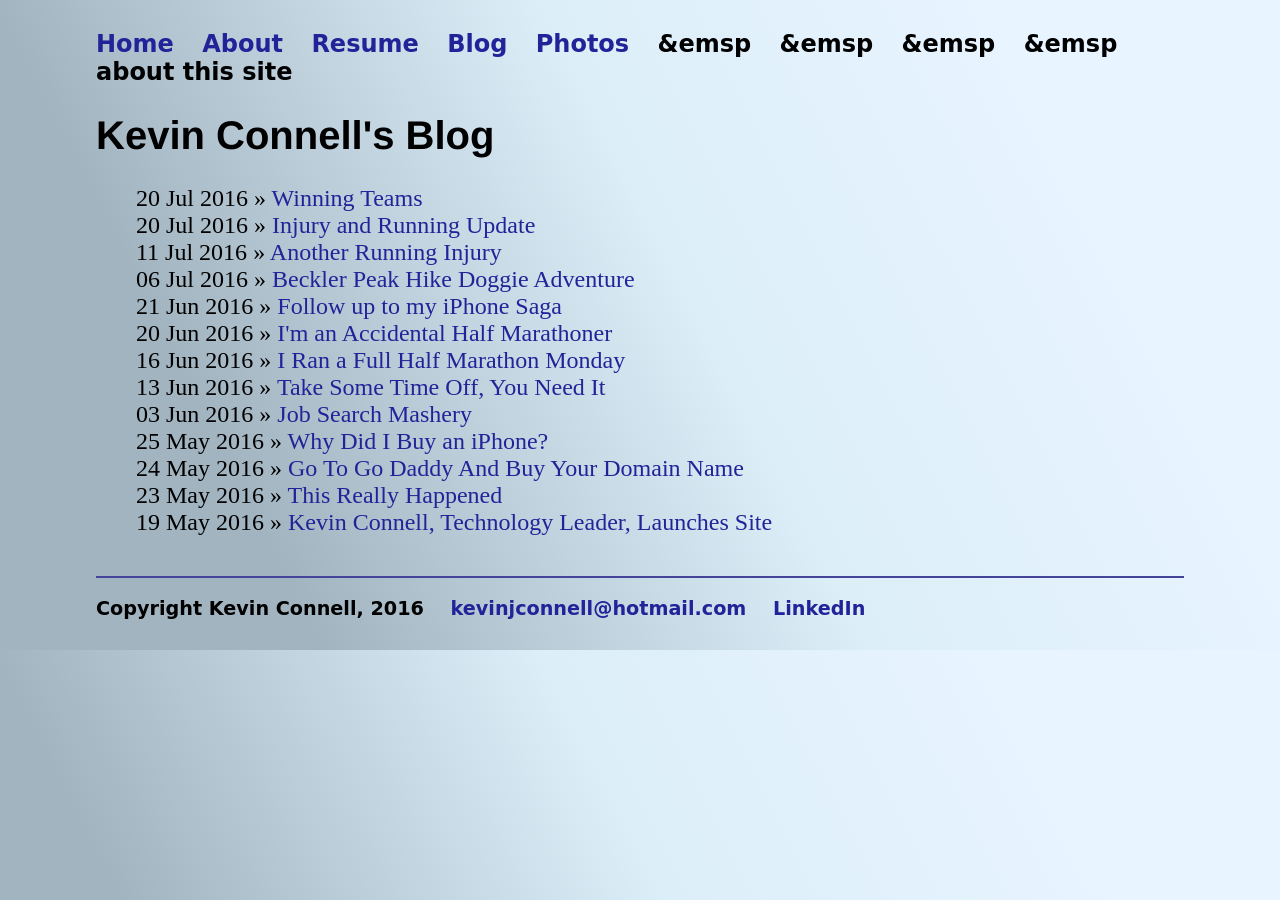
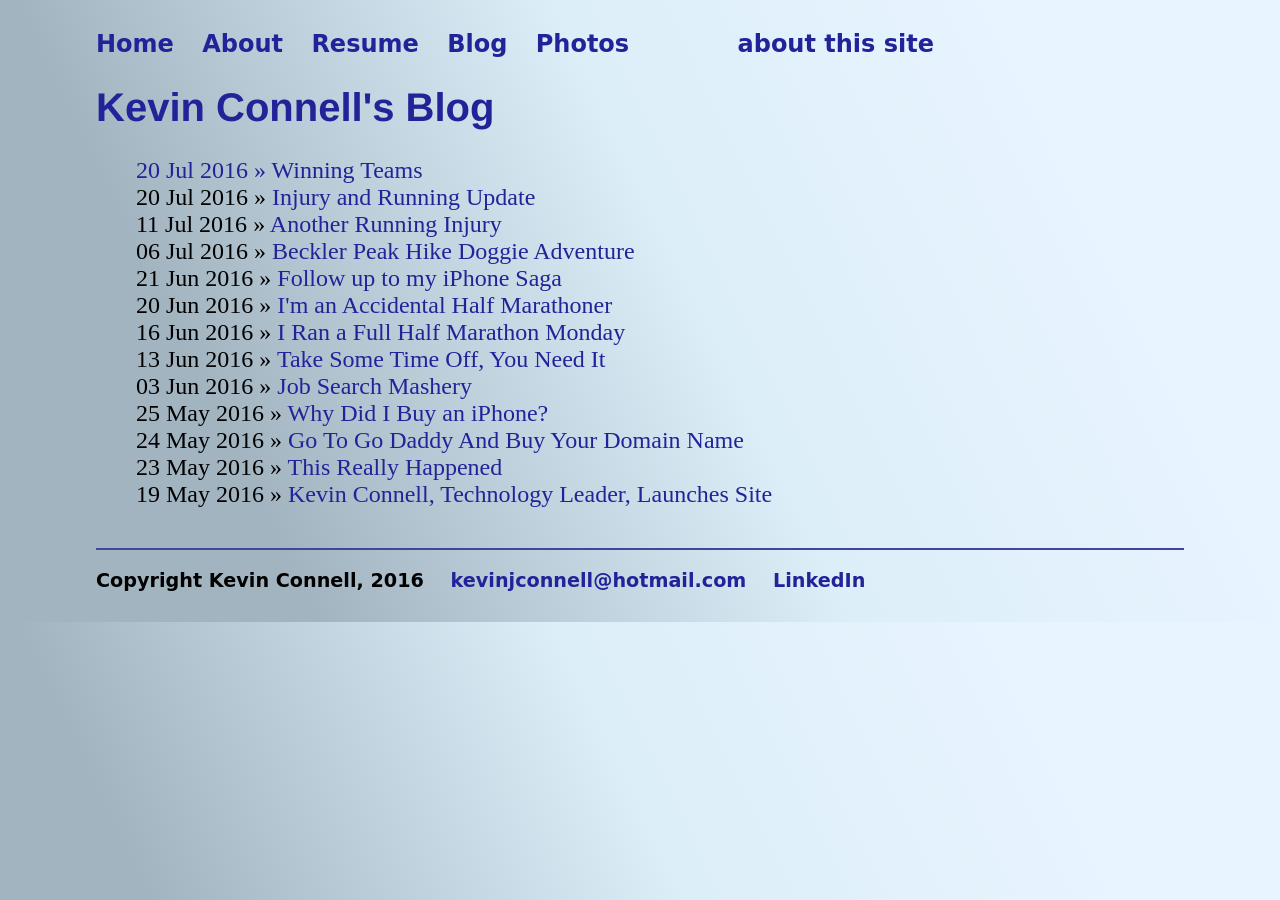
Before and after one commit to mo4dawg/mo4dawg.github.io, a Jekyll site: the page built from blog/index.html, in a window 1280 px wide. Built offline with Jekyll 4.4.1, drawn with Linux system fonts in a browser that asks for light colours.

Commit message:
Update default.html

```diff
--- a/_layouts/default.html
+++ b/_layouts/default.html
@@ -18,11 +18,11 @@
 	        		<li><a href="/CV">Resume</a></li>
 	        		<li><a href="/blog">Blog</a></li>
 	        		<li><a href="/photos">Photos</a></li>
-	        		<li><span> &emsp</span> </li>
-	        		<li><span> &emsp</span> </li>
-	        		<li><span> &emsp</span> </li>
-	        		<li><span> &emsp</span> </li>
-	        		<li>about this site</li>
+	        		<li><span> </span> </li>
+	        		<li><span> </span> </li>
+	        		<li><span> </span> </li>
+	        		<li><span> </span> </li>
+	        		<li><a href="/photos">about this site</li>
 	    		</ul>
 			</nav>
 			<div class="container">
```
